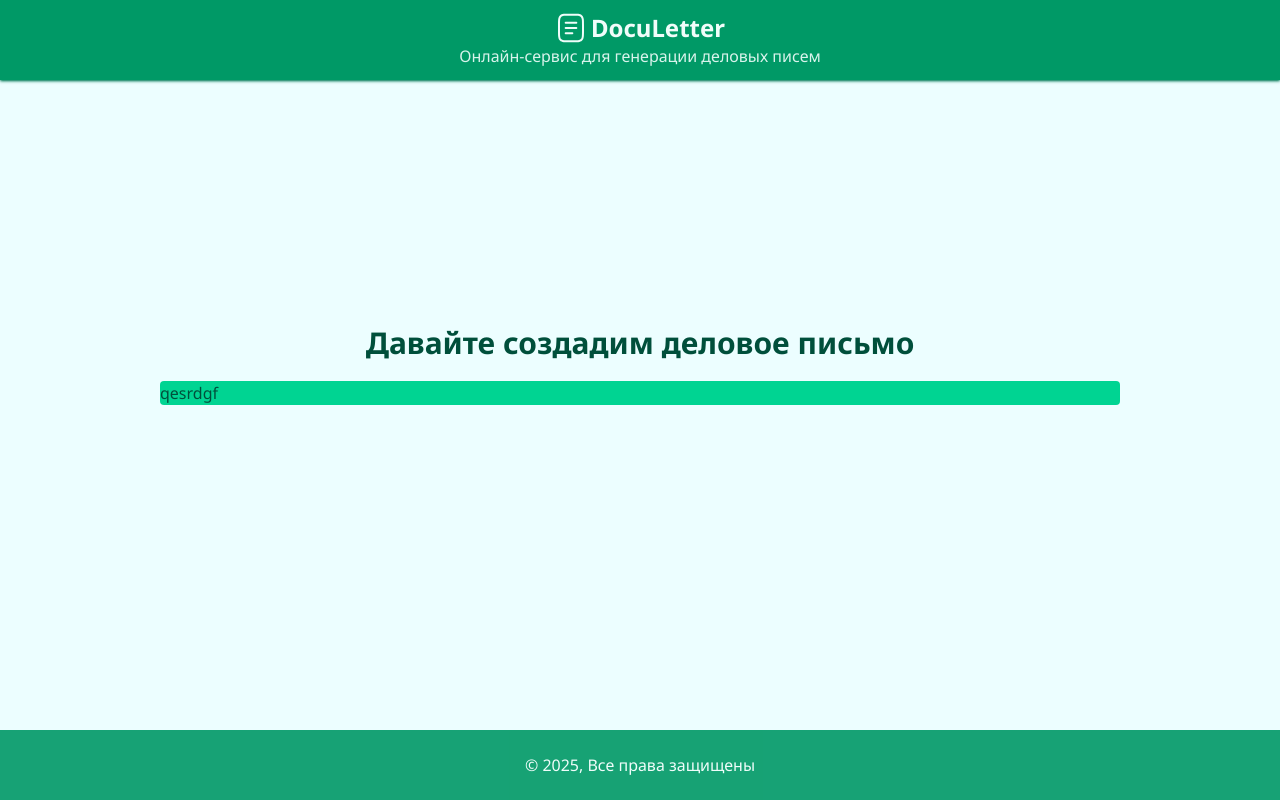
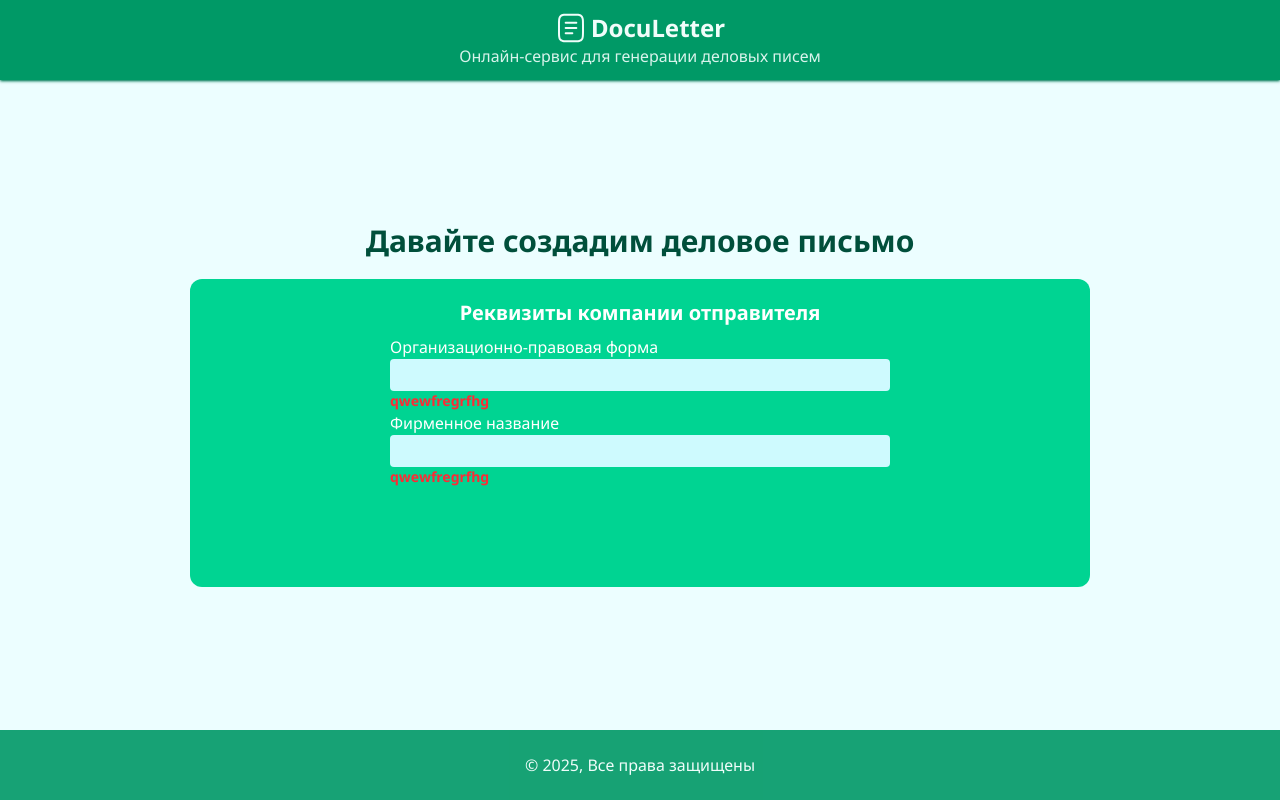
Before and after one commit to VladimirKashtanov/DocuLetter, a Next.js app: page / in a window 1280 px wide. Built offline with nearby package versions, Linux system fonts and the light colour scheme.

Commit message:
Add TextBox component

```diff
--- a/src/entities/recipient/ui/recipient.tsx
+++ b/src/entities/recipient/ui/recipient.tsx
@@ -1,3 +1,4 @@
+import { TextBox } from '@/shared/text-box'
 import clsx from 'clsx'
 import { FC } from 'react'
 
@@ -9,8 +10,15 @@ export const Recipient: FC<IRecipient> = props => {
 	const { className } = props
 
 	return (
-		<div className={clsx('rounded bg-emerald-400', className)}>
-			<div>qesrdgf</div>
+		<div className={clsx('flex flex-col w-[500px]', className)}>
+			<h2 className='self-center text-xl font-bold mb-2'>
+				Реквизиты компании отправителя
+			</h2>
+
+			<TextBox label='Организационно-правовая форма' error='qwewfregrfhg' />
+			<TextBox label='Фирменное название' error='qwewfregrfhg' />
 		</div>
 	)
 }
+
+export default Recipient
--- a/src/features/data-form/ui/data-form.tsx
+++ b/src/features/data-form/ui/data-form.tsx
@@ -10,7 +10,12 @@ export const DataForm: FC<IDataForm> = props => {
 	const { className } = props
 
 	return (
-		<form className={clsx('w-[100%] flex flex-col gap-5', className)}>
+		<form
+			className={clsx(
+				'w-[900px] flex flex-col items-center gap-5 px-10 py-5 bg-emerald-400 text-white rounded-xl',
+				className
+			)}
+		>
 			<Recipient />
 
 			<div></div>
--- /dev/null
+++ b/src/shared/text-box/index.ts
@@ -0,0 +1 @@
+export { TextBox } from './ui/text-box'
--- /dev/null
+++ b/src/shared/text-box/ui/text-box.tsx
@@ -0,0 +1,37 @@
+import clsx from 'clsx'
+import { forwardRef, InputHTMLAttributes, useId } from 'react'
+
+interface ITextBox extends InputHTMLAttributes<HTMLInputElement> {
+	readonly label?: string
+	readonly error?: string
+	readonly className?: string
+}
+
+const Component = (props: ITextBox, ref: React.Ref<HTMLInputElement>) => {
+	const { label, error, className, ...inputProps } = props
+
+	const id = useId()
+
+	return (
+		<div className={clsx('flex flex-col gap-0', className)}>
+			{label && (
+				<label htmlFor={id} className='text-md'>
+					{label}
+				</label>
+			)}
+
+			<input
+				{...inputProps}
+				id={id}
+				ref={ref}
+				className='rounded outline-0 bg-cyan-100 text-md p-1'
+			/>
+
+			{error && <div className='text-sm font-bold text-red-500'>{error}</div>}
+		</div>
+	)
+}
+
+export const TextBox = forwardRef<HTMLInputElement, ITextBox>(Component)
+TextBox.displayName = 'TextBox'
+export default TextBox
```
